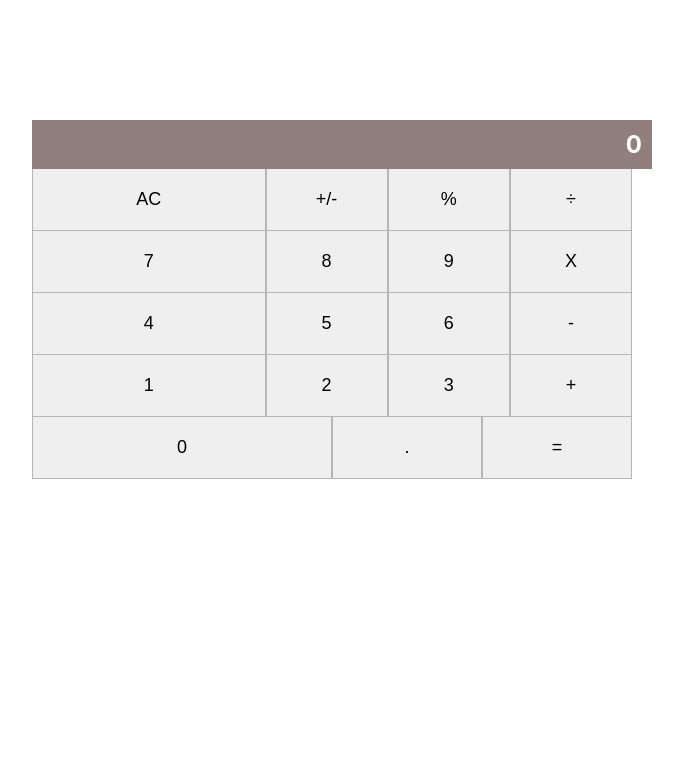
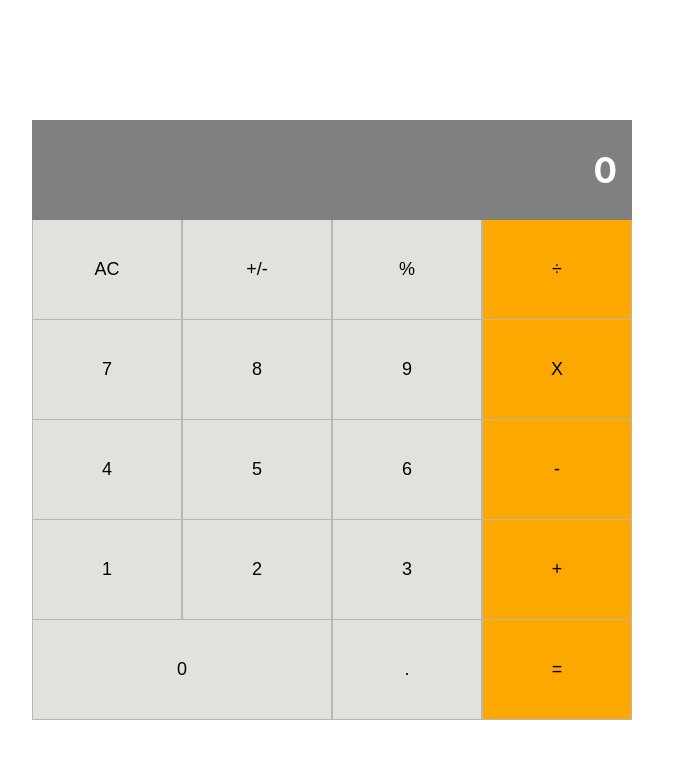
Before and after one commit to raheebwa/mv-react-calculator, a React (Create React App) app: page / in a window 1280 px wide. Shown: the top 758 px of the page, without its empty margins (308-991 px from the left). Built offline with nearby package versions, Linux system fonts and the light colour scheme.

Commit message:
fix: move flexbasis to be rendered by code

```diff
--- a/src/components/Button.js
+++ b/src/components/Button.js
@@ -1,12 +1,22 @@
 import React from 'react';
 import PropTypes from 'prop-types';
 
-function Button({ name }) {
-  return <button className="key-button" type="button">{name}</button>;
+function styleBtn(color, width) {
+  const style = { backgroundColor: color };
+  style.flexBasis = width ? '50%' : '25%';
+  return style;
+}
+function Button({ name, color, width }) {
+  return <button className="key-button" type="button" style={styleBtn(color, width)}>{name}</button>;
 }
 
 Button.propTypes = {
   name: PropTypes.string.isRequired,
+  width: PropTypes.string.isRequired,
+};
+
+Button.defaultProps = {
+  color: '#FCA800',
 };
 
 export default Button;
--- a/src/components/ButtonPanel.js
+++ b/src/components/ButtonPanel.js
@@ -23,9 +23,18 @@ const buttonsProps = [
   { key: 19, name: '=' },
 ];
 
-const buttons = buttonsProps.map((prop) => (
-  <Button key={prop.key} name={prop.name} />
-));
+const btnColor = '#E3E1DE';
+const buttons = buttonsProps.map((prop, i) => {
+  const props = { ...prop, width: false, color: btnColor };
+
+  if ((i + 1) % 4 === 0 || prop.key === 19) {
+    delete props.color;
+  } else if (prop.name === '0') {
+    props.width = true;
+  }
+
+  return <Button {...props} />;
+});
 
 const buttonGroups = [
   { key: 1 },
--- a/src/index.scss
+++ b/src/index.scss
@@ -24,22 +24,18 @@ code {
 // Button Panel
 .button-panel {
   display: flex;
-  flex-basis: 100px;
-    &:last-child{
-      flex-basis: 50%;
-    }
+  height: 100px;
 
     .key-button{
       font-size: 18px;
-  border-radius: 0;
-  border: none;
-  border-left: 1px solid #B8B6B4;
-  border-right: 1px solid #B8B6B4;
-  border-bottom: 1px solid #B8B6B4;
+      border-radius: 0;
+      border: none;
+      border-left: 1px solid #B8B6B4;
+      border-right: 1px solid #B8B6B4;
+      border-bottom: 1px solid #B8B6B4;
       padding: 20px;
-      flex-basis: 25%;
       &:first-child{
-        flex-basis: 50%;
+      border-left: 1px solid #B8B6B4;
       }
     }
 }
@@ -47,16 +43,17 @@ code {
 
 // Display
 #display{
-  background-color: #907F7D;
+  background-color: gray;
   text-align: right;
-  padding: 10px;
-  flex-basis: 100px ;
+  box-sizing: border-box;
+  padding: 15px;
+  height: 100px ;
   display: flex;
   align-items: center;
   justify-content: flex-end;
   color: white;
   font-weight: bold;
-  font-size: 24px;
+  font-size: 35px;
 }
 
 
```
